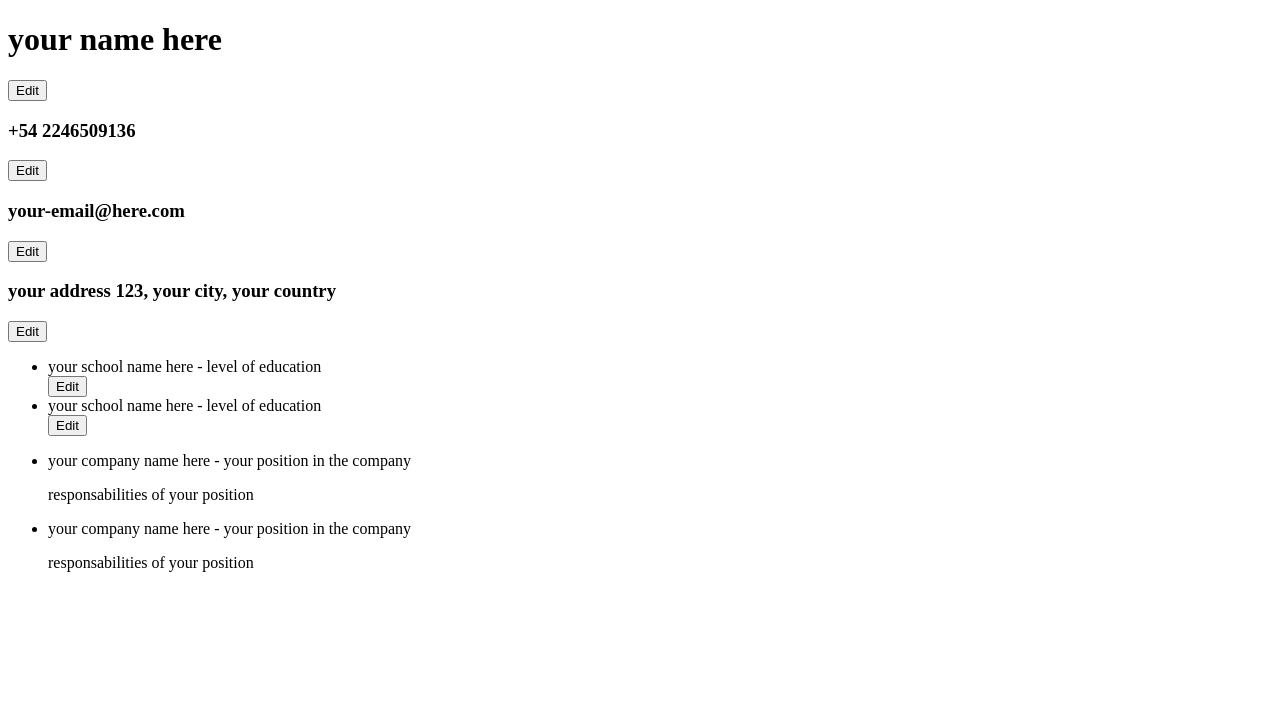
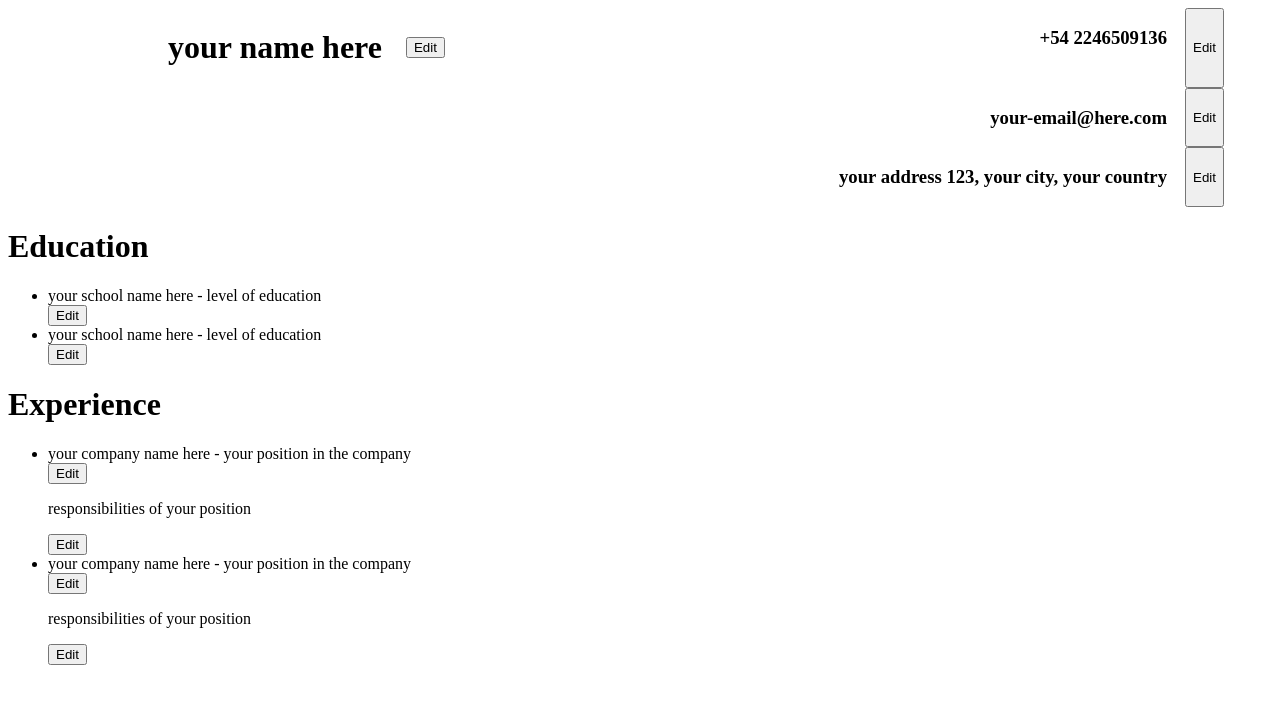
Before and after one commit to Nahuel-xpag/react-cv-app, a React (Vite) app: page / in a window 1280 px wide. Shown: the top 704 px of the page. Built offline with nearby package versions, Linux system fonts and the light colour scheme.

Commit message:
progress: logic for all editable info implemented

```diff
--- a/src/App.jsx
+++ b/src/App.jsx
@@ -31,7 +31,7 @@ function CvForm() {
       />
       <Education isActive={activeIndex} onActive={(n) => setActiveIndex(n)}
         />
-      <Experience />
+      <Experience isActive={activeIndex} onActive={(n) => setActiveIndex(n)}/>
     </>
 
   )
@@ -41,56 +41,56 @@ function Head({isActive, onActive}){
     nextValue = e.target.value
   }
   return(
-    <>
+    <div className='header'>
       {isActive === 0 &&
-       <>
+       <div className='nameFieldEdit'>
        <input type="text" id="nameInput" placeholder={data.name}
        onChange={handleChange}/>
        <button id="submitName" onClick={() => addData('name', nextValue)}>Submit</button>
-       </>
+       </div>
        ||
-      <>
+      <div className="nameField">
         <h1>{data.name}</h1>
         <button onClick={()=>onActive(0)}>Edit</button>
-      </>
+      </div>
       }
       {isActive !== 1 &&
-      <>
+      <div className='phoneField'>
       <h3>{data.phoneNumber}</h3>
       <button onClick={()=>onActive(1)}>Edit</button>
-      </>
+      </div>
       ||
-      <>
+      <div className='phoneFieldEdit'>
        <input type="num" id="phoneInput"
         placeholder={data.phoneNumber} onChange={handleChange}/>
         <button onClick={() => addData('phoneNumber', nextValue)}>Submit</button>
-      </>
+      </div>
       }
       {isActive === 2 &&
-      <>
+      <div className='emailFieldEdit'>
         <input type="text" id="emailInput" placeholder={data.email}
         onChange={handleChange}/>
         <button id="submitName" onClick={() => addData('email', nextValue)}>Submit</button>
-      </>
+      </div>
       ||
-      <>
+      <div className='emailField'>
       <h3>{data.email}</h3>
       <button onClick={()=>onActive(2)}>Edit</button>
-      </>
+      </div>
       }
       {isActive === 3 &&
-      <>
+      <div className='addressFieldEdit'>
         <input type="text" id="addresInput" placeholder={data.address}
         onChange={handleChange}/>
         <button id="submitName" onClick={() => addData('address', nextValue)}>Submit</button>
-      </>
+      </div>
       ||
-      <>
+      <div className='addressField'>
       <h3>{data.address}</h3>
       <button onClick={()=>onActive(3)}>Edit</button>
-      </>
+      </div>
       }
-    </>
+    </div>
 
   )
 }
@@ -100,10 +100,13 @@ function Education({isActive, onActive}){
     nextValue = e.target.value
   }
   return(
+    <div className="education-section">
+      <h1>Education</h1>
       <ul key="education">
         {data.education.map((school, index) => {
             if(isActive === "school" + school.id){
-            return (<div key={school.id + 'school-div'}>
+              return (
+              <div key={school.id + 'school-div'} className='schoolField'>
               <input type="text" id={'school' + school.id} placeholder={school.name}
               onChange={handleChange} />
               <button id="submitName"
@@ -119,20 +122,59 @@ function Education({isActive, onActive}){
           }
       })}
     </ul>
+    </div>
   )
 }
-function Experience(){
+function Experience({isActive, onActive}){
+  let nextValue = '';
+  function handleChange(e){
+    nextValue = e.target.value
+  }
   return(
+    <div className="experience-section">
+      <h1>Experience</h1>
     <ul key="experience">
-      {data.experience.map((job) => {
+    {data.experience.map((job, index) => {
+        if(isActive === "job" + job.id){
+          return (<div key={job.id + 'job-div'}>
+          <input type="text" id={'job' + job.id} placeholder={job.name}
+          onChange={handleChange} />
+          <button id="submitJob"
+          onClick={() => addNestedData('experience', index, 'name', nextValue)}>Submit</button>
+          </div>)
+        }else if(isActive === "resp" + job.id){
+          return(
+            <div key={job.div + 'job-div'}>
+              <div className="jobName">
+              <li key={job.id}>{job.name}</li>
+              <button onClick={()=>onActive('job' + job.id)}>Edit</button>
+            </div>
+            <div className="aboutJob">
+              <input type='text' id={'resp' + job.id} placeholder={job.responsibility}
+              onChange={handleChange} />
+              <button id='submitAbout'
+              onClick={() => addNestedData('experience', index, 'responsibility', nextValue)}>Submit</button>
+            </div>
+            </div>
+          )
+        }
+        else{
           return(
             <div key={job.id + "job-div"}>
+            <div className="jobName">
               <li key={job.id}>{job.name}</li>
-          <p key={job.id + 'resp'}>{job.responsability}</p>
+              <button onClick={()=>onActive('job' + job.id)}>Edit</button>
+            </div>
+            <div className="aboutJob">
+              <p key={job.id + "responsibilities"}>{job.responsibility}</p>
+              <button onClick={()=>onActive('resp' + job.id)}>Edit</button>
+            </div>
           </div>
           )
+        }
     })}
   </ul>
+  </div>
   )
 
 }
--- a/src/styles/main.css
+++ b/src/styles/main.css
@@ -1,12 +1,25 @@
-.name-field{
+.header{
     display: flex;
+    justify-content: end;
+    flex-wrap: wrap;
+}
+.nameField{
+    flex-grow: 1;
+    display: flex;
+    gap: 24px;
     justify-content: start;
     align-items: center;
 }
 .name-field button{
-    height: 2rem;
-    width: 4rem;
+    background-color: wheat;
 }
-.name-field h1{
-    flex-grow: 1;
+.nameField h1{
+    margin-left: 10rem;
 }
+.emailField, .phoneField, .addressField{
+    width: 60%;
+    margin-right: 3rem;
+    display: flex;
+    justify-content: end;
+    gap: 18px;
+}
--- a/src/template.js
+++ b/src/template.js
@@ -17,12 +17,12 @@ const template = {
         {
             id: 0,
             name: 'your company name here - your position in the company',
-            responsability: 'responsabilities of your position'
+            responsibility: 'responsibilities of your position'
         },
         {
             id: 1,
             name: 'your company name here - your position in the company',
-            responsability: 'responsabilities of your position',
+            responsibility: 'responsibilities of your position',
         }
     ]
 }
```
Lines whose indentation alone changed are shown as unchanged.
